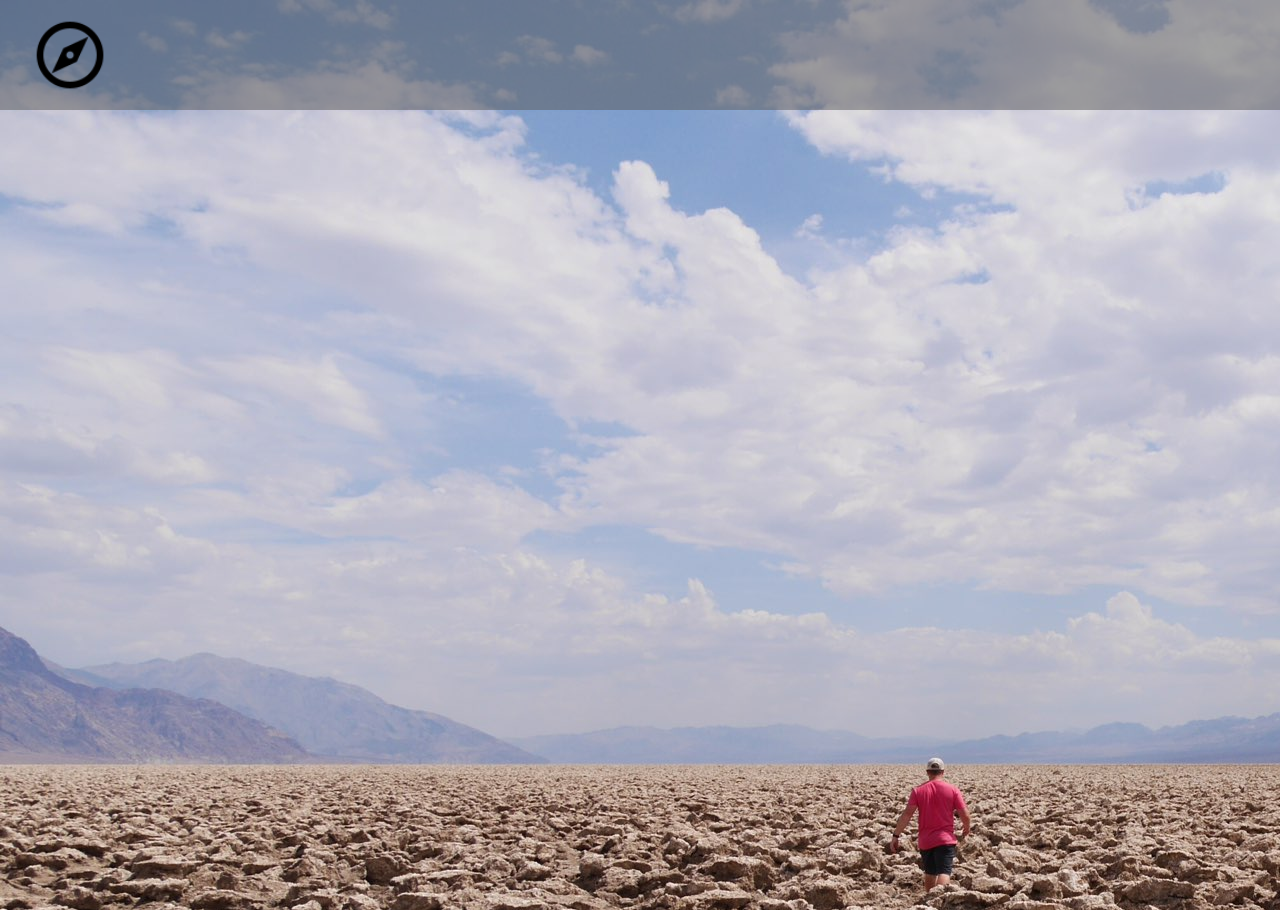
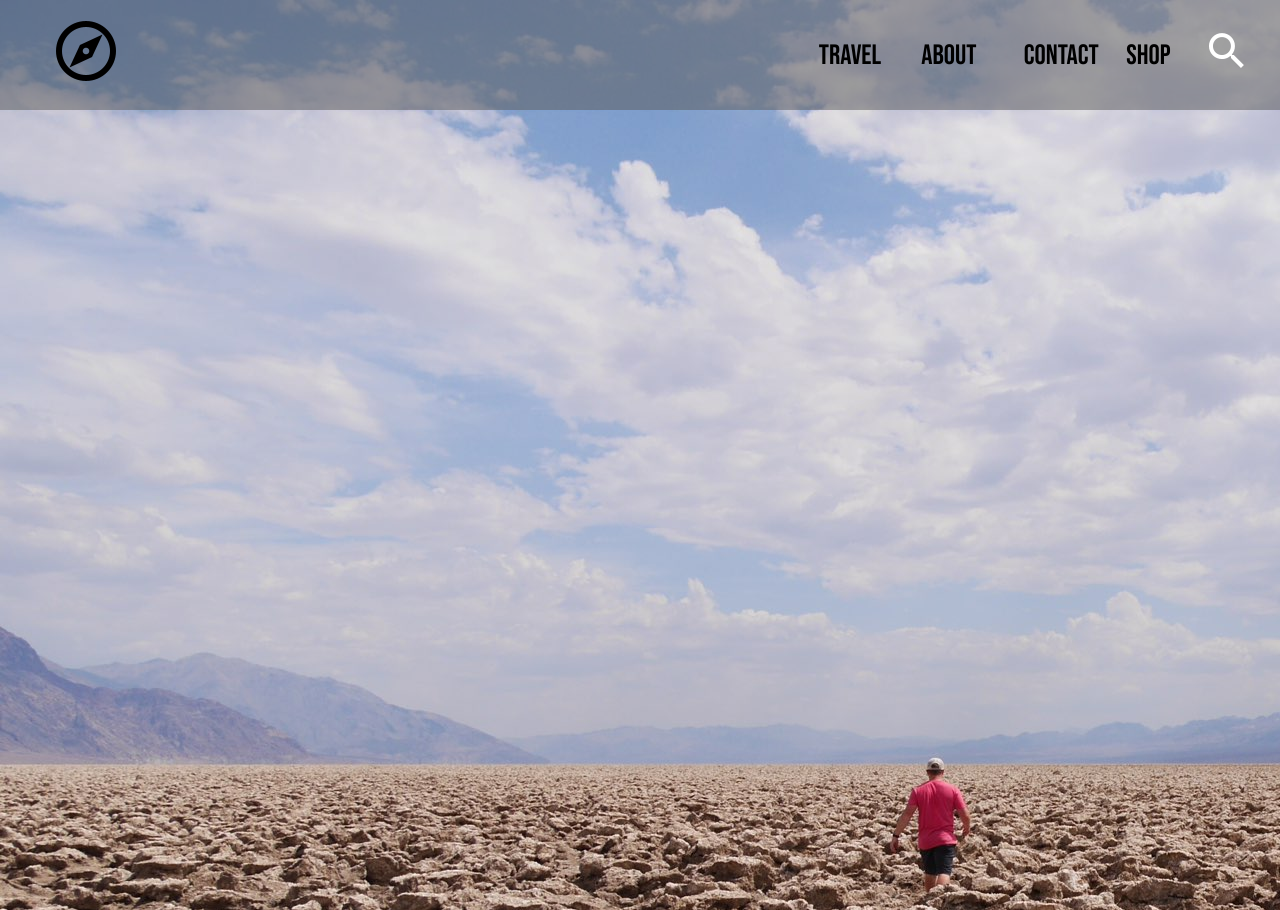
Before and after one commit to Mtbiker17/simple_dropdown, a website built with webpack: page dist/index.html in a window 1280 px wide. Built offline with nearby package versions, Linux system fonts and the light colour scheme.

Commit message:
added banner items, additional style changes

```diff
--- a/dist/index.html
+++ b/dist/index.html
@@ -5,19 +5,28 @@
     <title>Simple Dropdown</title>
     <meta name="viewport" content="width=device-width, initial-scale=1.0" />
     <link rel="stylesheet" href="style.css" />
+    <link rel="preconnect" href="https://fonts.googleapis.com">
+    <link rel="preconnect" href="https://fonts.gstatic.com" crossorigin>
+    <link href="https://fonts.googleapis.com/css2?family=Bebas+Neue&display=swap" rel="stylesheet">
   </head>
-
   <body>
     <div id="content">
       <div class="banner">
-        <div class="bannerItems">
-          <a href="https://github.com/Mtbiker17"
-            ><img
+        <div class='bannerItem' id='bannerItem1'>
+          <a href="#" id="logo"><img
               src="./images/outline_explore_black_36dp.png"
-              id="compass"
-              title="Link to associated site"
-            />
+              title="Link to associated site"></img>
           </a>
+        </div>
+        <div class='bannerItem' id='bannerItem2'>Travel</div>
+        <div class='bannerItem' id='bannerItem3'>About</div>
+        <div class='bannerItem' id='bannerItem4'>Contact</div>
+        <div class='bannerItem' id='bannerItem5'>Shop</div>
+        <div class='bannerItem' id='bannerItem6'>
+          <a href="#" id="search"><img
+            src="./images/search.png"
+            title="Search associated site"></img>
+        </a>
         </div>
       </div>
       <div class="main"></div>
--- a/dist/style.css
+++ b/dist/style.css
@@ -7,7 +7,7 @@ html {
 
 body {
   margin: 0;
-  background-image: url("./images/devilsgolfcourse.png");
+  background-image: url('./images/devilsgolfcourse.png');
   position: relative;
 }
 
@@ -20,19 +20,58 @@ body {
   height: 130px;
   background-color: #5a5a5a4d;
   transition: 0.6s;
+  display: flex;
+  flex-direction: row;
+  font-family: 'Bebas Neue', cursive;
+  font-size: 175%;
+  font-weight: 500;
+  vertical-align: baseline;
 }
 
 .banner:hover {
   background-color: rgba(90, 90, 90, 0.5);
-  transition: 0.7s;
+  transition: 0.5s;
   height: 110px;
 }
 
-#compass {
-  height: 5em;
-  width: 5em;
-  margin-left: 30px;
-  margin-top: 15px;
+.bannerItem {
+  transition-duration: 0.3s;
+}
+
+.bannerItem:hover {
+  color: white;
+  transition-duration: 0.3;
+}
+
+#bannerItem1 {
+  flex: 3;
+  margin: auto;
+  padding-left: 50px;
+}
+
+#bannerItem2 {
+  flex: 0.4;
+  margin: auto;
+}
+
+#bannerItem3 {
+  flex: 0.4;
+  margin: auto;
+}
+
+#bannerItem4 {
+  flex: 0.4;
+  margin: auto;
+}
+
+#bannerItem5 {
+  flex: 0.3;
+  margin: auto;
+}
+
+#bannerItem6 {
+  flex: 0.3;
+  margin: auto;
 }
 
 .main {
```
